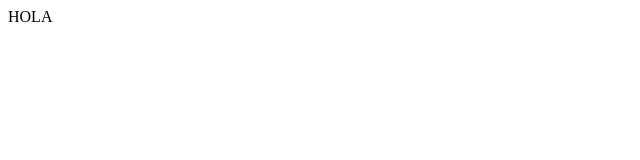
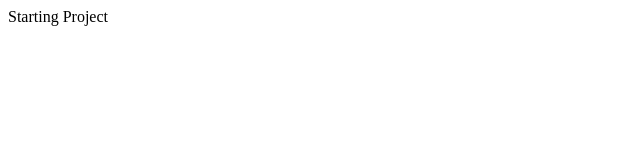
Before and after one commit to TheWhiteMachine/holbertonschool-web_front_end, a plain HTML site: page html_advanced/0-index.html in a window 1280 px wide. Shown: the full height of the page, 0-640 px from the left. Drawn offline with Linux system fonts and the light colour scheme.

Commit message:
adding readme

```diff
--- a/html_advanced/0-index.html
+++ b/html_advanced/0-index.html
@@ -8,7 +8,7 @@
 </head>
 
 <body>
-	HOLA
+	Starting Project
 </body>
 
 </html>
```
Also changed, not shown: 1 other file.
